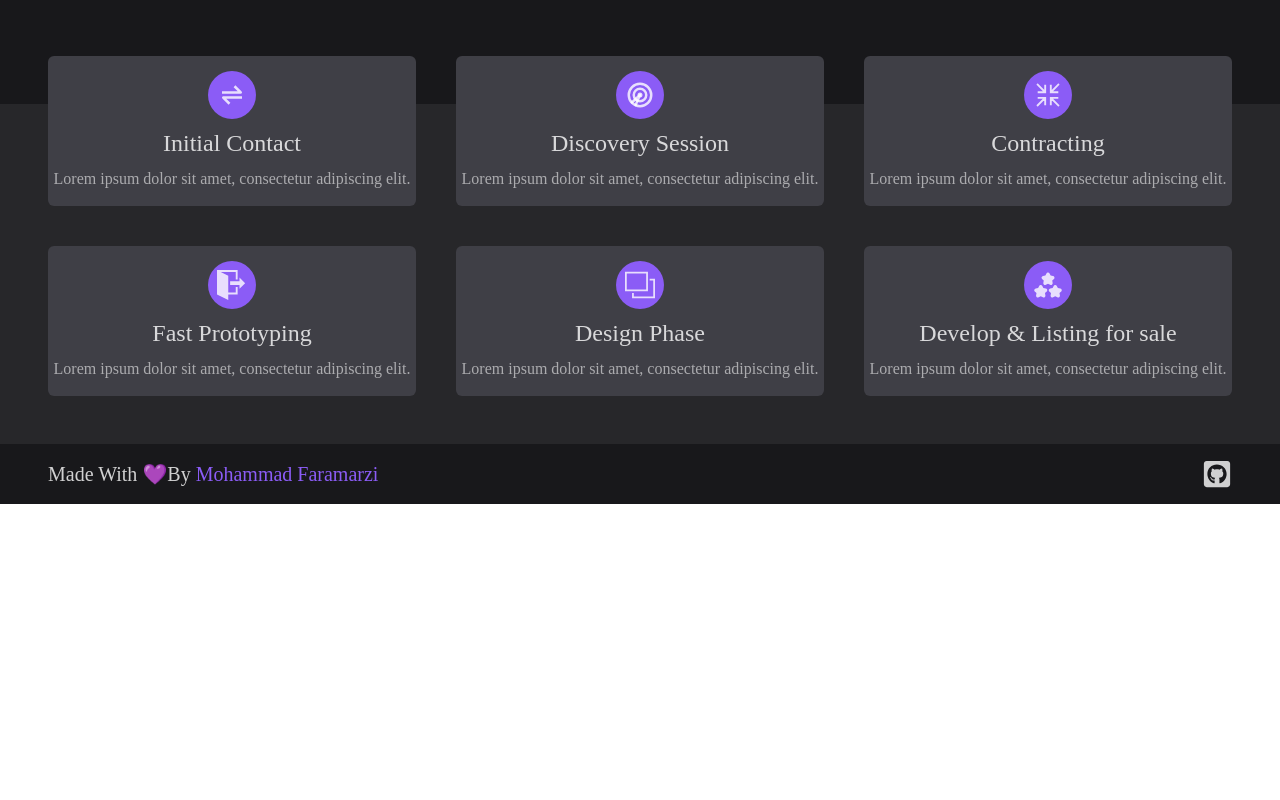
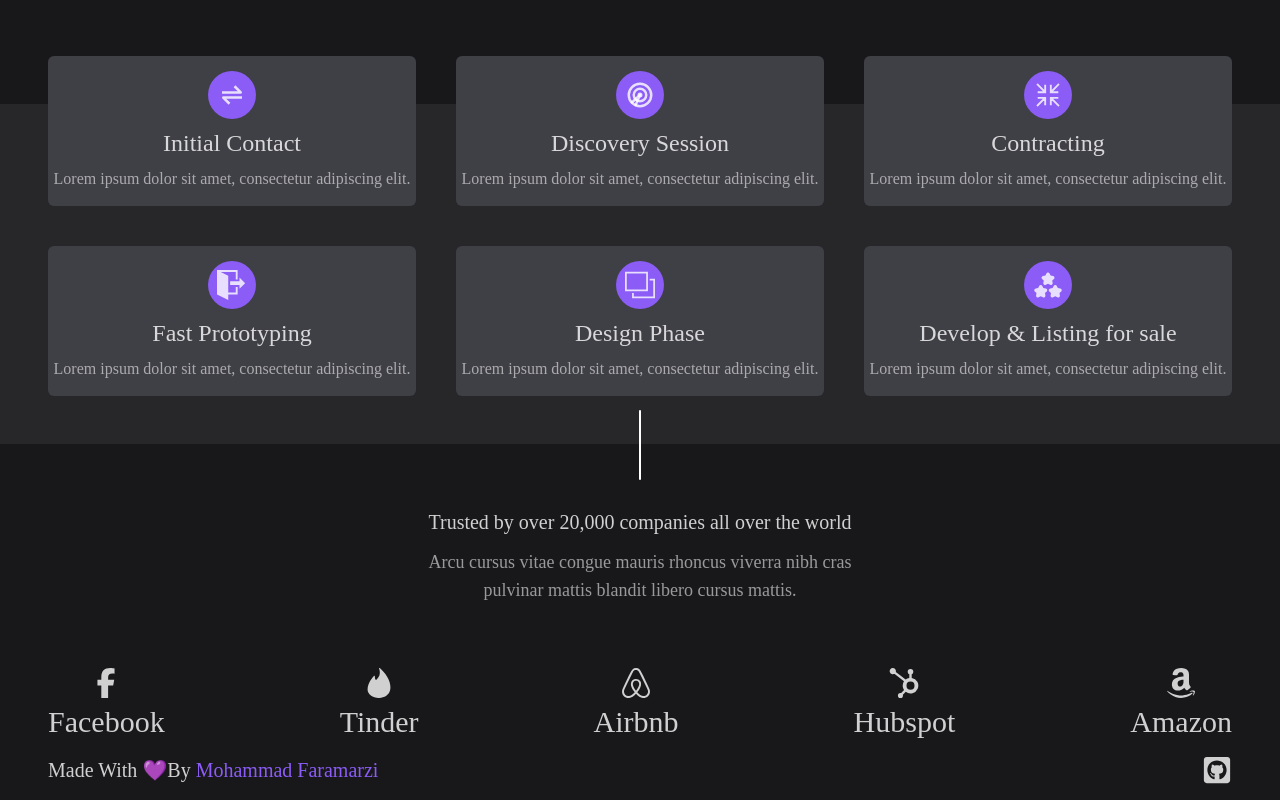
Before and after one commit to mohammadfaramarzi1/react-shopping-store-1, a React (Vite) app: page / in a window 1280 px wide. Shown: the part 1484-2284 px from the top of the page. Before the commit the page ends 1988 px from the top, so only its background shows below. Built offline with nearby package versions, Linux system fonts and the light colour scheme; no server answers.

Commit message:
feat: CompaniesSection.jsx template

```diff
--- /dev/null
+++ b/src/components/templates/CompaniesSection.jsx
@@ -0,0 +1,42 @@
+import { FaFacebookF } from "react-icons/fa6";
+import { SiTinder } from "react-icons/si";
+import { SiAirbnb } from "react-icons/si";
+import { SiHubspot } from "react-icons/si";
+import { GrAmazon } from "react-icons/gr";
+
+import SharedTopSection from "../shared/SharedTopSection";
+
+function CompaniesSection() {
+  return (
+    <div className="px-12">
+      <SharedTopSection
+        title="Trusted by over 20,000 companies all over the world"
+        desc="Arcu cursus vitae congue mauris rhoncus viverra nibh cras pulvinar mattis blandit libero cursus mattis."
+      />
+      <div className="flex justify-between child:flex child:flex-col child:items-center child:gap-y-1.5 child:text-3xl">
+        <div>
+            <FaFacebookF />
+            <h4>Facebook</h4>
+        </div>
+        <div>
+            <SiTinder />
+            <h4>Tinder</h4>
+        </div>
+        <div>
+            <SiAirbnb />
+            <h4>Airbnb</h4>
+        </div>
+        <div>
+            <SiHubspot />
+            <h4>Hubspot</h4>
+        </div>
+        <div>
+            <GrAmazon />
+            <h4>Amazon</h4>
+        </div>
+      </div>
+    </div>
+  );
+}
+
+export default CompaniesSection;
--- a/src/pages/HomePage.jsx
+++ b/src/pages/HomePage.jsx
@@ -3,6 +3,7 @@ import HomeSection from '../components/templates/HomeSection'
 import SolutionSection from '../components/templates/SolutionSection'
 import SimpleWorksSection from '../components/templates/SimpleWorksSection'
 import SimpleWorksBoxSection from '../components/templates/SimpleWorksBoxSection'
+import CompaniesSection from '../components/templates/CompaniesSection'
 
 function HomePage() {
   return (
@@ -11,6 +12,7 @@ function HomePage() {
       <SolutionSection />
       <SimpleWorksSection />
       <SimpleWorksBoxSection />
+      <CompaniesSection />
     </div>
   )
 }
```
